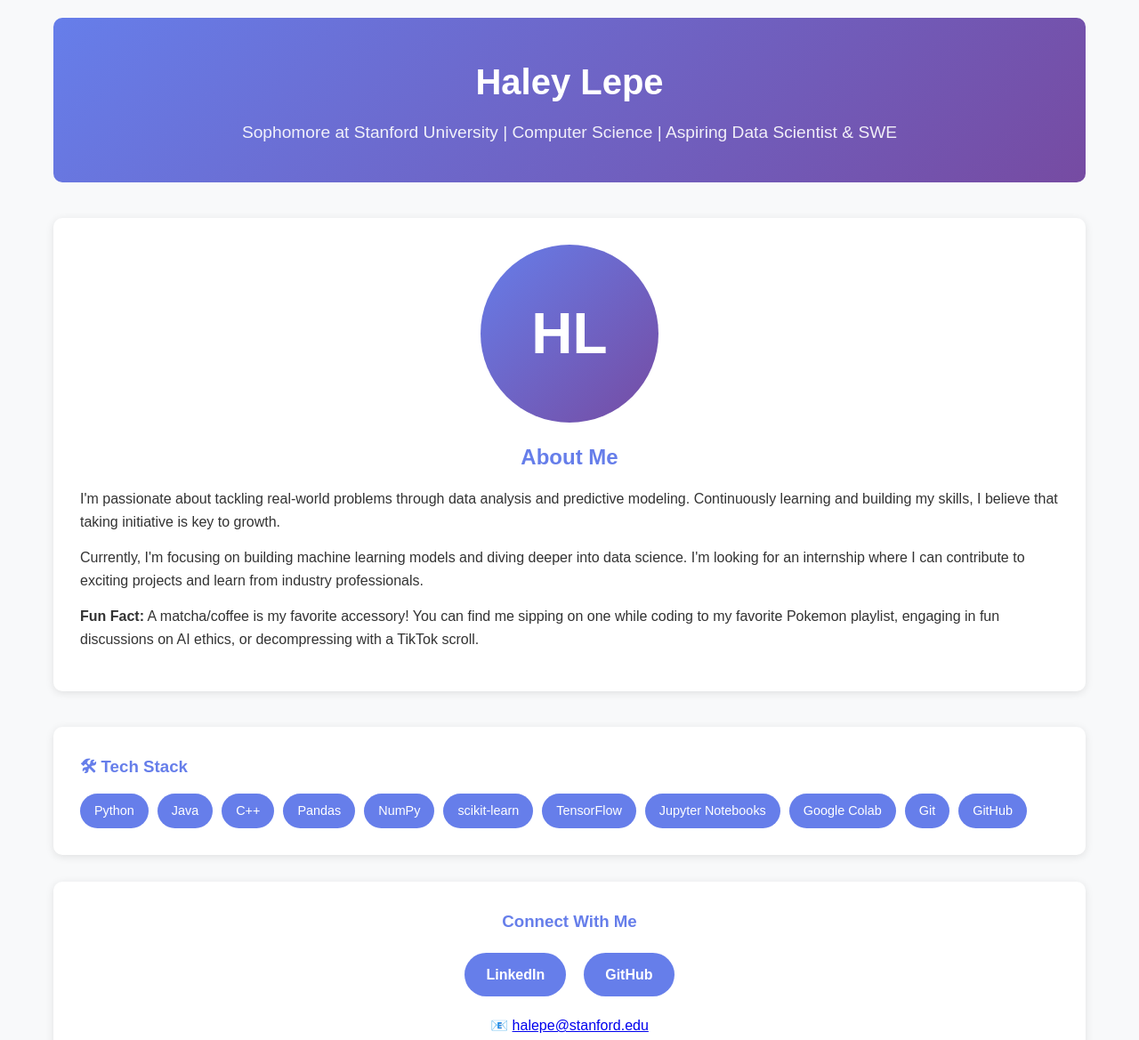
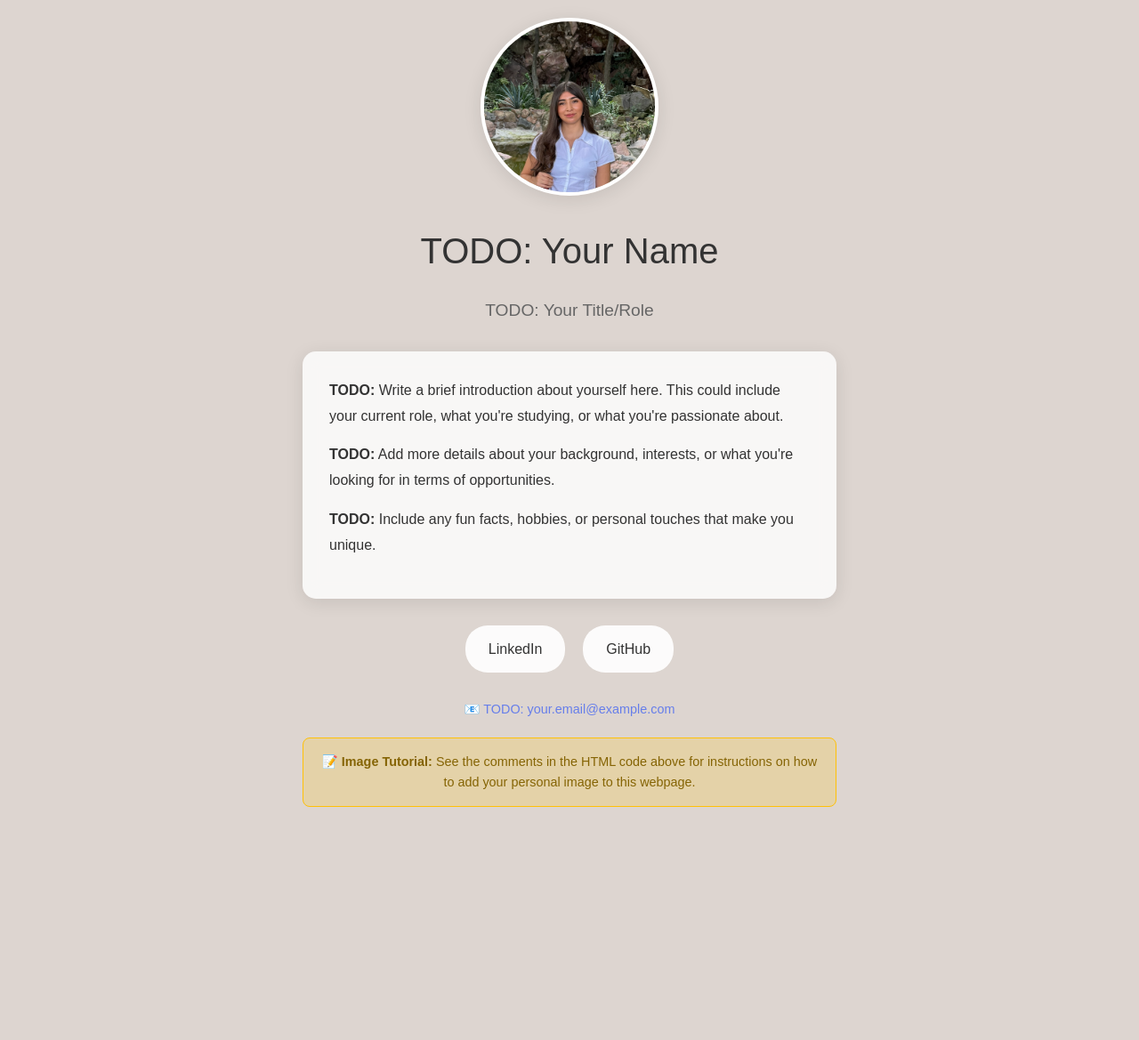
Before and after one commit to haleylepe/haleylepe, a plain HTML site: page index.html in a window 1280 px wide. Shown: the top 1169 px of the page at 89% size. After the commit the page ends 947 px from the top, so only its background shows below. Drawn offline with Linux system fonts and the light colour scheme.

Commit message:
Used 4 prompts to create landing page skeleton

```diff
--- a/index.html
+++ b/index.html
@@ -15,203 +15,173 @@
             font-family: 'Arial', sans-serif;
             line-height: 1.6;
             color: #333;
-            background-color: #f8f9fa;
+            background-color: #DDD5D0;
+            display: flex;
+            flex-direction: column;
+            align-items: center;
+            justify-content: center;
+            min-height: 100vh;
+            padding: 20px;
         }
 
         .container {
-            max-width: 1200px;
-            margin: 0 auto;
-            padding: 20px;
+            text-align: center;
+            max-width: 600px;
+            width: 100%;
         }
 
-        header {
-            text-align: center;
-            margin-bottom: 40px;
-            padding: 40px 0;
+        .profile-img {
+            width: 200px;
+            height: 200px;
+            border-radius: 50%;
+            object-fit: cover;
+            margin: 0 auto 30px;
+            display: block;
+            border: 4px solid #fff;
+            box-shadow: 0 4px 20px rgba(0,0,0,0.1);
+        }
+
+        .profile-img-placeholder {
+            width: 200px;
+            height: 200px;
+            border-radius: 50%;
             background: linear-gradient(135deg, #667eea 0%, #764ba2 100%);
+            margin: 0 auto 30px;
+            display: flex;
+            align-items: center;
+            justify-content: center;
             color: white;
-            border-radius: 10px;
+            font-size: 3em;
+            font-weight: bold;
+            border: 4px solid #fff;
+            box-shadow: 0 4px 20px rgba(0,0,0,0.1);
         }
 
         h1 {
             font-size: 2.5em;
-            margin-bottom: 10px;
+            margin-bottom: 20px;
+            color: #333;
+            font-weight: 300;
         }
 
         .subtitle {
             font-size: 1.2em;
-            opacity: 0.9;
-        }
-
-        .main-content {
-            display: flex;
-            gap: 40px;
-            margin-bottom: 40px;
-            align-items: flex-start;
-        }
-
-        .profile-section {
-            flex: 1;
-            background: white;
-            padding: 30px;
-            border-radius: 10px;
-            box-shadow: 0 2px 10px rgba(0,0,0,0.1);
-        }
-
-        .profile-image {
-            width: 200px;
-            height: 200px;
-            border-radius: 50%;
-            background: linear-gradient(135deg, #667eea 0%, #764ba2 100%);
-            margin: 0 auto 20px;
-            display: flex;
-            align-items: center;
-            justify-content: center;
-            color: white;
-            font-size: 4em;
-            font-weight: bold;
+            margin-bottom: 30px;
+            color: #666;
+            font-weight: 300;
         }
 
         .bio {
-            text-align: center;
-        }
-
-        .bio h2 {
-            color: #667eea;
-            margin-bottom: 15px;
+            background: rgba(255, 255, 255, 0.8);
+            padding: 30px;
+            border-radius: 15px;
+            margin-bottom: 30px;
+            box-shadow: 0 4px 20px rgba(0,0,0,0.1);
+            backdrop-filter: blur(10px);
         }
 
         .bio p {
             margin-bottom: 15px;
             text-align: left;
-        }
-
-        .tech-stack {
-            background: white;
-            padding: 30px;
-            border-radius: 10px;
-            box-shadow: 0 2px 10px rgba(0,0,0,0.1);
-            margin-bottom: 30px;
-        }
-
-        .tech-stack h3 {
-            color: #667eea;
-            margin-bottom: 15px;
-        }
-
-        .tech-list {
-            display: flex;
-            flex-wrap: wrap;
-            gap: 10px;
-        }
-
-        .tech-item {
-            background: #667eea;
-            color: white;
-            padding: 8px 16px;
-            border-radius: 20px;
-            font-size: 0.9em;
+            line-height: 1.8;
         }
 
         .links {
-            text-align: center;
-            background: white;
-            padding: 30px;
-            border-radius: 10px;
-            box-shadow: 0 2px 10px rgba(0,0,0,0.1);
-        }
-
-        .links h3 {
-            color: #667eea;
-            margin-bottom: 20px;
-        }
-
-        .link-buttons {
             display: flex;
             gap: 20px;
             justify-content: center;
             flex-wrap: wrap;
+            margin-bottom: 30px;
         }
 
         .link-button {
             display: inline-block;
             padding: 12px 24px;
-            background: #667eea;
-            color: white;
+            background: rgba(255, 255, 255, 0.9);
+            color: #333;
             text-decoration: none;
             border-radius: 25px;
-            transition: background 0.3s ease;
-            font-weight: bold;
+            transition: all 0.3s ease;
+            font-weight: 500;
+            border: 2px solid transparent;
+            backdrop-filter: blur(10px);
         }
 
         .link-button:hover {
-            background: #5a6fd8;
+            background: #333;
+            color: white;
             transform: translateY(-2px);
+            box-shadow: 0 4px 15px rgba(0,0,0,0.2);
         }
 
         .contact {
-            text-align: center;
-            margin-top: 20px;
             color: #666;
+            font-size: 0.9em;
+        }
+
+        .contact a {
+            color: #667eea;
+            text-decoration: none;
+        }
+
+        .contact a:hover {
+            text-decoration: underline;
+        }
+
+        .todo-note {
+            background: rgba(255, 193, 7, 0.2);
+            border: 1px solid #ffc107;
+            border-radius: 8px;
+            padding: 15px;
+            margin: 20px 0;
+            font-size: 0.9em;
+            color: #856404;
         }
 
         @media (max-width: 768px) {
-            .main-content {
+            .links {
                 flex-direction: column;
+                align-items: center;
             }
 
-            .link-buttons {
-                flex-direction: column;
-                align-items: center;
+            .link-button {
+                width: 200px;
+                text-align: center;
+            }
+
+            h1 {
+                font-size: 2em;
             }
         }
     </style>
 </head>
 <body>
     <div class="container">
-        <header>
-            <h1>Haley Lepe</h1>
-            <p class="subtitle">Sophomore at Stanford University | Computer Science | Aspiring Data Scientist & SWE</p>
-        </header>
+        <!-- TODO: Replace with your actual image -->
+        <img src="itsame-haley.png" alt="Haley L" class="profile-img">
 
-        <div class="main-content">
-            <div class="profile-section">
-                <div class="profile-image">HL</div>
-                <div class="bio">
-                    <h2>About Me</h2>
-                    <p>I'm passionate about tackling real-world problems through data analysis and predictive modeling. Continuously learning and building my skills, I believe that taking initiative is key to growth.</p>
-                    <p>Currently, I'm focusing on building machine learning models and diving deeper into data science. I'm looking for an internship where I can contribute to exciting projects and learn from industry professionals.</p>
-                    <p><strong>Fun Fact:</strong> A matcha/coffee is my favorite accessory! You can find me sipping on one while coding to my favorite Pokemon playlist, engaging in fun discussions on AI ethics, or decompressing with a TikTok scroll.</p>
-                </div>
-            </div>
-        </div>
+        <h1>TODO: Your Name</h1>
+        <p class="subtitle">TODO: Your Title/Role</p>
 
-        <div class="tech-stack">
-            <h3>🛠 Tech Stack</h3>
-            <div class="tech-list">
-                <span class="tech-item">Python</span>
-                <span class="tech-item">Java</span>
-                <span class="tech-item">C++</span>
-                <span class="tech-item">Pandas</span>
-                <span class="tech-item">NumPy</span>
-                <span class="tech-item">scikit-learn</span>
-                <span class="tech-item">TensorFlow</span>
-                <span class="tech-item">Jupyter Notebooks</span>
-                <span class="tech-item">Google Colab</span>
-                <span class="tech-item">Git</span>
-                <span class="tech-item">GitHub</span>
-            </div>
+        <div class="bio">
+            <p><strong>TODO:</strong> Write a brief introduction about yourself here. This could include your current role, what you're studying, or what you're passionate about.</p>
+
+            <p><strong>TODO:</strong> Add more details about your background, interests, or what you're looking for in terms of opportunities.</p>
+
+            <p><strong>TODO:</strong> Include any fun facts, hobbies, or personal touches that make you unique.</p>
         </div>
 
         <div class="links">
-            <h3>Connect With Me</h3>
-            <div class="link-buttons">
-                <a href="http://www.linkedin.com/in/haleylepe" class="link-button" target="_blank">LinkedIn</a>
-                <a href="https://github.com/haleylepe" class="link-button" target="_blank">GitHub</a>
-            </div>
-            <div class="contact">
-                <p>📧 <a href="mailto:halepe@stanford.edu">halepe@stanford.edu</a></p>
-            </div>
+            <a href="https://www.linkedin.com/in/yourprofile" class="link-button" target="_blank">LinkedIn</a>
+            <a href="https://github.com/yourusername" class="link-button" target="_blank">GitHub</a>
+        </div>
+
+        <div class="contact">
+            <p>📧 <a href="mailto:your.email@example.com">TODO: your.email@example.com</a></p>
+        </div>
+
+        <div class="todo-note">
+            <strong>📝 Image Tutorial:</strong> See the comments in the HTML code above for instructions on how to add your personal image to this webpage.
         </div>
     </div>
 </body>
```
Also changed, not shown: itsame-haley.png (added).
